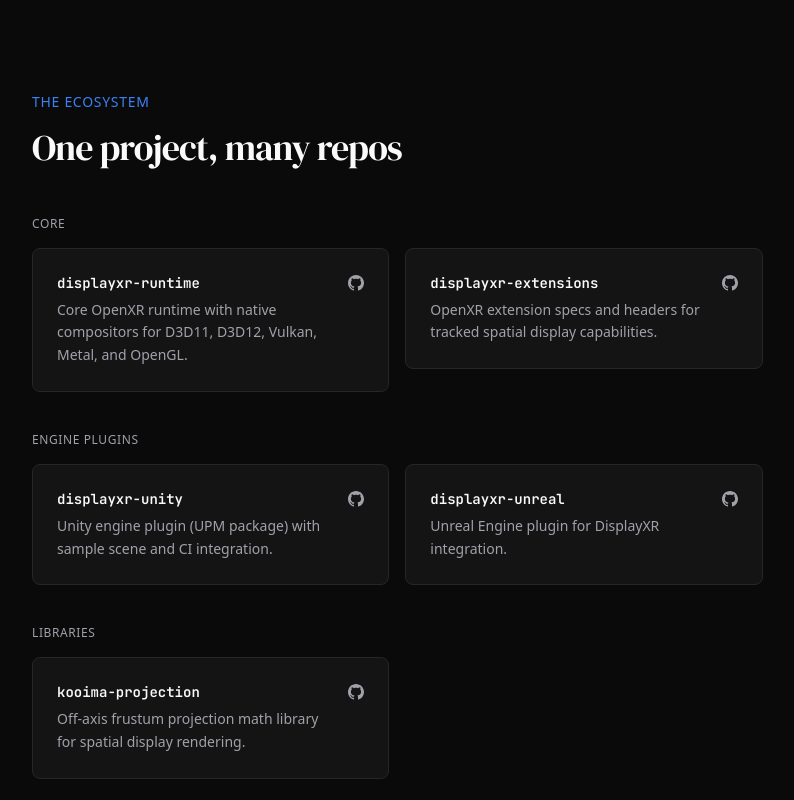
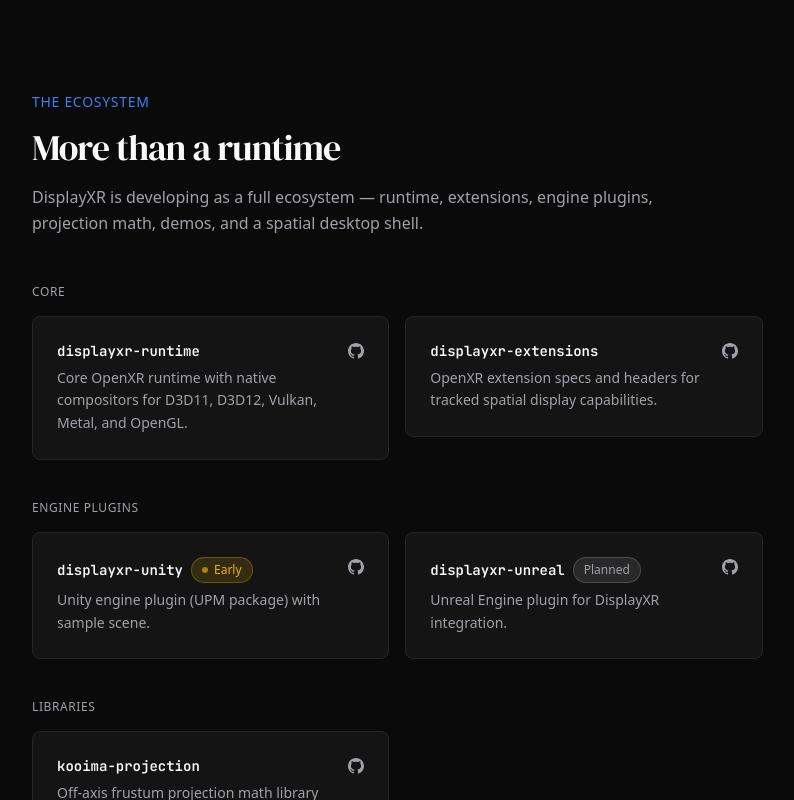
Before and after one commit to DisplayXR/displayxr-website, a Next.js app: page / in a window 1280 px wide. Shown: the part 2260-3060 px from the top of the page, without its empty margins (56-850 px from the left). Built offline with nearby package versions, Linux system fonts and the light colour scheme.

Commit message:
Enhance EcosystemMap component by updating the title to 'More than a runtime' and adding a descriptive paragraph about DisplayXR's ecosystem. Introduced Badge component to display repository statuses, and updated ecosystem data to include status for several repositories.

```diff
--- a/components/home/EcosystemMap.tsx
+++ b/components/home/EcosystemMap.tsx
@@ -1,4 +1,5 @@
 import { Card } from "@/components/ui/Card";
+import { Badge } from "@/components/ui/Badge";
 import { AnimateIn } from "@/components/ui/AnimateIn";
 import { GitHubIcon } from "@/components/ui/GitHubIcon";
 import { ecosystemRepos } from "@/lib/data/ecosystem";
@@ -26,9 +27,13 @@
         <h2 className="text-sm font-medium text-accent uppercase tracking-wider mb-4">
           The Ecosystem
         </h2>
-        <h3 className="text-3xl md:text-4xl font-display tracking-tight text-text-primary mb-12 max-w-2xl">
-          One project, many repos
+        <h3 className="text-3xl md:text-4xl font-display tracking-tight text-text-primary mb-4 max-w-2xl">
+          More than a runtime
         </h3>
+        <p className="text-text-secondary leading-relaxed mb-12 max-w-2xl">
+          DisplayXR is developing as a full ecosystem — runtime, extensions,
+          engine plugins, projection math, demos, and a spatial desktop shell.
+        </p>
       </AnimateIn>
 
       <div className="space-y-10">
@@ -41,10 +46,13 @@
               {group.repos.map((repo) => (
                 <Card key={repo.name} href={repo.url}>
                   <div className="flex items-start justify-between gap-3">
-                    <div>
-                      <h5 className="text-sm font-semibold text-text-primary font-mono mb-1.5">
-                        {repo.name}
-                      </h5>
+                    <div className="min-w-0">
+                      <div className="flex items-center gap-2 mb-1.5 flex-wrap">
+                        <h5 className="text-sm font-semibold text-text-primary font-mono">
+                          {repo.name}
+                        </h5>
+                        {repo.status && <Badge status={repo.status} />}
+                      </div>
                       <p className="text-sm text-text-secondary leading-relaxed">
                         {repo.description}
                       </p>
--- a/lib/data/ecosystem.ts
+++ b/lib/data/ecosystem.ts
@@ -1,9 +1,12 @@
+import type { Status } from "./compatibility";
+
 export interface EcosystemRepo {
   name: string;
   repo: string;
   description: string;
   url: string;
   category: "core" | "engines" | "tools" | "apps";
+  status?: Status;
 }
 
 export const ecosystemRepos: EcosystemRepo[] = [
@@ -27,9 +30,10 @@
     name: "displayxr-unity",
     repo: "DisplayXR/displayxr-unity",
     description:
-      "Unity engine plugin (UPM package) with sample scene and CI integration.",
+      "Unity engine plugin (UPM package) with sample scene.",
     url: "https://github.com/DisplayXR/displayxr-unity",
     category: "engines",
+    status: "early",
   },
   {
     name: "displayxr-unreal",
@@ -37,6 +41,7 @@
     description: "Unreal Engine plugin for DisplayXR integration.",
     url: "https://github.com/DisplayXR/displayxr-unreal",
     category: "engines",
+    status: "planned",
   },
   {
     name: "displayxr-demos",
@@ -61,5 +66,6 @@
       "Spatial shell / 3D window manager — binaries, documentation, and issue tracking.",
     url: "https://github.com/DisplayXR/displayxr-shell-releases",
     category: "apps",
+    status: "early",
   },
 ];
```
